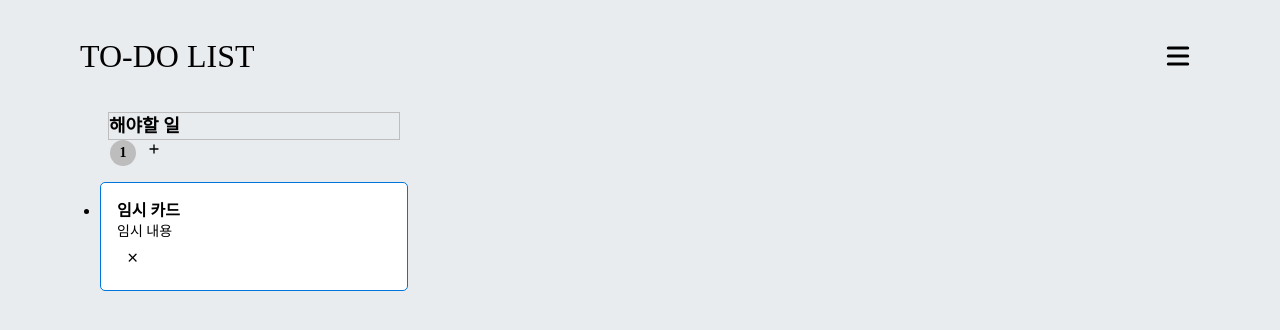
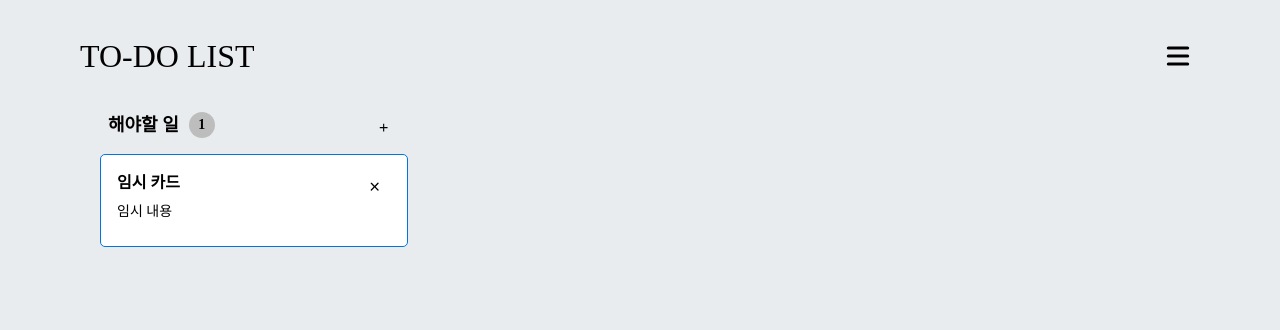
Before and after one commit to codesquad-members-2021/todo-list, a React (Create React App) app in the folder todolist/: page / in a window 1280 px wide. Shown: the top 330 px of the page. Built offline with nearby package versions, Linux system fonts and the light colour scheme.

Commit message:
[Update] Markup CardList
- 카드 관련된 부분 마크업 작업
- 컬럼 컴포넌트에서 카드 등록하는 부분을 마크업하기 위해 수정함
- 추후 컬럼 구현시 참고, 조율 필요

```diff
--- a/todolist/src/App.css
+++ b/todolist/src/App.css
@@ -19,26 +19,26 @@ ul {
   color: #bdbdbd;
 }
 
-input {
+/* input {
   border: none;
   width: 276px;
   height: 23px;
-}
+} */
 
 .card-input-title::placeholder {
   font-weight: bold;
   font-size: 16px;
 }
 
-.card-btn-section {
+/* .card-btn-section {
   display: flex;
   margin-top: 1em;
-}
+} */
 
-.card-input-section {
+/* .card-input-section {
   display: flex;
   flex-direction: column;
-}
+} */
 
 .btn {
   padding: 10px;
@@ -50,15 +50,15 @@ input {
   margin: 0px 4px;
 }
 
-.edit-btn {
+/* .edit-btn {
   background: #0075de !important;
   color: #fff;
-}
+} */
 
-.enroll-btn {
+/* .enroll-btn {
   background: #86c6ff;
   color: rgba(255, 255, 255, 0.4);
-}
+} */
 
 .logStorage.appear {
   right: 0px;
--- a/todolist/src/components/column/Column.jsx
+++ b/todolist/src/components/column/Column.jsx
@@ -1,54 +1,41 @@
 import { useState } from "react";
 import styled from "styled-components";
-import { HiOutlinePlusSm } from "react-icons/hi";
 import CardForm from "./card/CardForm";
 import CardList from "./card/CardList";
+import CardContainer from "./card/CardContainer.style";
+import IconButton from "../utils/IconButton";
 
 const ColumnContainer = styled.section`
   width: 308px;
   margin-right: 1em;
 `;
 
-const ColumnTitle = styled.div`
-  position: static;
+const ColumnMenu = styled.div`
   height: 26px;
   left: 0px;
   top: 0px;
   font-weight: bold;
   font-size: 18px;
   line-height: 26px;
-
-  /* identical to box height */
   display: flex;
   justify-content: space-between;
-
-  /* Black */
-  color: #010101;
-  border: 1px solid #bdbdbd;
-
-  /* Inside Auto Layout */
-  flex: none;
-  order: 0;
-  flex-grow: 0;
   margin: 0px 8px;
 `;
 
+const ColumnTitle = styled.span`
+  display: flex;
+`;
+
 const ColumnCount = styled.div`
-  display: inline-block;
   width: 26px;
   height: 26px;
   border-radius: 50%;
-
   font-weight: bold;
   font-size: 14px;
   line-height: 25px;
   text-align: center;
-
-  /* Black */
   color: #010101;
   background: #bdbdbd;
-
-  /* Inside Auto Layout */
   margin: 0px 10px;
 `;
 
@@ -103,12 +90,20 @@ function Column(props) {
 
   return (
     <ColumnContainer>
-      <header>
-        <ColumnTitle>해야할 일</ColumnTitle>
-        <ColumnCount>{cards.length}</ColumnCount>
-        <HiOutlinePlusSm onClick={() => setEnrollMode(!enrollMode)}></HiOutlinePlusSm>
-      </header>
-      {enrollMode ? <CardForm onSubmit={handleCreate} onCancel={handleCancel} onLog={onLog} /> : ""}
+      <ColumnMenu>
+        <ColumnTitle>
+          <div>해야할 일</div>
+          <ColumnCount>{cards.length}</ColumnCount>
+        </ColumnTitle>
+        <IconButton cb={() => setEnrollMode(!enrollMode)} type="add" />
+      </ColumnMenu>
+      {enrollMode ? (
+        <CardContainer>
+          <CardForm onSubmit={handleCreate} onCancel={handleCancel} onLog={onLog} />
+        </CardContainer>
+      ) : (
+        ""
+      )}
       <CardList cards={cards} onDelete={handleDelete} onUpdate={handleUpdate} />
     </ColumnContainer>
   );
--- a/todolist/src/components/column/card/Card.jsx
+++ b/todolist/src/components/column/card/Card.jsx
@@ -1,6 +1,5 @@
 import React from "react";
 import styled from "styled-components";
-// import { HiX } from "react-icons/hi";
 import IconButton from "../../utils/IconButton";
 
 const CardTitle = styled.div`
@@ -20,15 +19,28 @@ const CardContent = styled.span`
   over-flow: hidden;
 `;
 
+const CardItem = styled.div`
+  display: flex;
+  justify-content: space-between;
+`;
+
+const CardSection = styled.span`
+  display: flex;
+  flex-direction: column;
+`;
+
 function Card(props) {
   const { card, onDelete } = props;
   return (
-    <div className="card">
-      <CardTitle className="card-title">{card.title}</CardTitle>
-      <CardContent className="card-content">{card.content}</CardContent>
-      <IconButton type="delete" cb={() => onDelete(card)}></IconButton>
-      {/* <HiX className="button-delete" onClick={() => onDelete(card)}></HiX> */}
-    </div>
+    <CardItem>
+      <CardSection>
+        <CardTitle className="card-title">{card.title}</CardTitle>
+        <CardContent className="card-content">{card.content}</CardContent>
+      </CardSection>
+      <CardSection>
+        <IconButton type="delete" cb={() => onDelete(card)}></IconButton>
+      </CardSection>
+    </CardItem>
   );
 }
 
--- /dev/null
+++ b/todolist/src/components/column/card/CardContainer.style.jsx
@@ -0,0 +1,12 @@
+import styled from "styled-components";
+
+const CardContainer = styled.li`
+  list-style: none;
+  background-color: #fff;
+  border: 1px solid #0075de;
+  border-radius: 5px;
+  margin-top: 1em;
+  padding: 1em;
+`;
+
+export default CardContainer;
--- a/todolist/src/components/column/card/CardForm.jsx
+++ b/todolist/src/components/column/card/CardForm.jsx
@@ -1,4 +1,41 @@
 import React, { useState } from "react";
+import styled from "styled-components";
+
+const CardFormSection = styled.div`
+  display: flex;
+  flex-direction: column;
+`;
+
+const CardFormTitle = styled.input`
+  border: none;
+  width: 100%
+  height: 23px;
+  background-color: #ddd;
+`;
+
+const CardFormContent = styled.textarea`
+  margin-top: 10px;
+  min-height: 100px;
+  width: auto;
+`;
+
+const CardButtonSection = styled.div`
+  display: flex;
+  justify-content: center;
+  margin-top: 1em;
+`;
+
+const CardButton = styled.button`
+  cursor: pointer;
+  padding: 10px;
+  width: 134px;
+  height: 40px;
+  background: ${(props) => props.backgroundColor || "#0075de"};
+  color: ${(props) => props.fontColor || "#000"};
+  border-radius: 6px;
+  border: none;
+  margin: 0px 4px;
+`;
 
 function CardForm(props) {
   const { card } = props;
@@ -12,30 +49,27 @@ function CardForm(props) {
 
   return (
     <form action="">
-      <div className="card-input-section">
-        <input
-          className="card-input-title"
+      <CardFormSection>
+        <CardFormTitle
           type="text"
-          placeholder="title"
+          placeholder="제목을 입력하세요.."
           value={title}
           onChange={(e) => setTitle(e.target.value)}
         />
-        <textarea
-          cols="30"
-          rows="10"
-          placeholder="content"
+        <CardFormContent
+          placeholder="내용을 입력하세요.."
           onChange={(e) => setContent(e.target.value)}
           defaultValue={content}
-        ></textarea>
-      </div>
-      <div className="card-btn-section">
-        <button className="btn cancel-btn" onClick={props.onCancel}>
+        ></CardFormContent>
+      </CardFormSection>
+      <CardButtonSection>
+        <CardButton backgroundColor="#e0e0e0" onClick={props.onCancel}>
           취소
-        </button>
-        <button className="btn edit-btn" onClick={onSubmit}>
+        </CardButton>
+        <CardButton fontColor="#fff" onClick={onSubmit}>
           등록
-        </button>
-      </div>
+        </CardButton>
+      </CardButtonSection>
     </form>
   );
 }
--- a/todolist/src/components/column/card/CardList.jsx
+++ b/todolist/src/components/column/card/CardList.jsx
@@ -3,7 +3,7 @@ import CardWrap from "./CardWrap";
 function CardList(props) {
   const { cards, onDelete, onUpdate } = props;
   return (
-    <ul className="card-wrap">
+    <ul>
       {cards.map((card) => (
         <CardWrap key={card.id} card={card} onDelete={onDelete} onUpdate={onUpdate} />
       ))}
--- a/todolist/src/components/column/card/CardWrap.jsx
+++ b/todolist/src/components/column/card/CardWrap.jsx
@@ -1,15 +1,7 @@
 import React, { useState } from "react";
 import Card from "./Card";
-import styled from "styled-components";
 import CardForm from "./CardForm.jsx";
-
-const CardContiner = styled.li`
-  background-color: #fff;
-  border: 1px solid #0075de;
-  border-radius: 5px;
-  margin-top: 1em;
-  padding: 1em;
-`;
+import CardContainer from "./CardContainer.style";
 
 function CardWrap(props) {
   const { card, onDelete, onUpdate } = props;
@@ -26,13 +18,13 @@ function CardWrap(props) {
   };
 
   return (
-    <CardContiner onDoubleClick={handleEdit}>
+    <CardContainer onDoubleClick={handleEdit}>
       {editMode ? (
         <CardForm card={card} onSubmit={handleSubmit} onCancel={handleEdit} />
       ) : (
         <Card card={card} onDelete={onDelete} />
       )}
-    </CardContiner>
+    </CardContainer>
   );
 }
 
```
